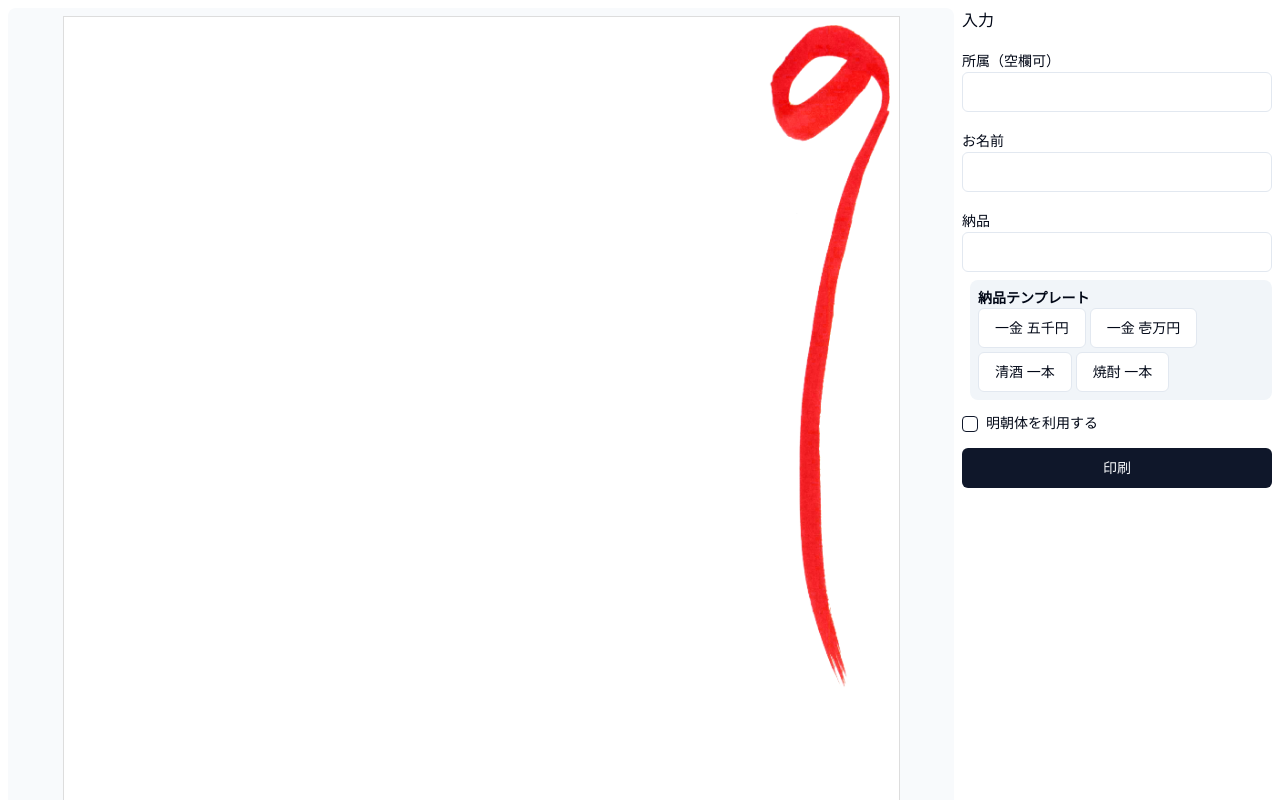
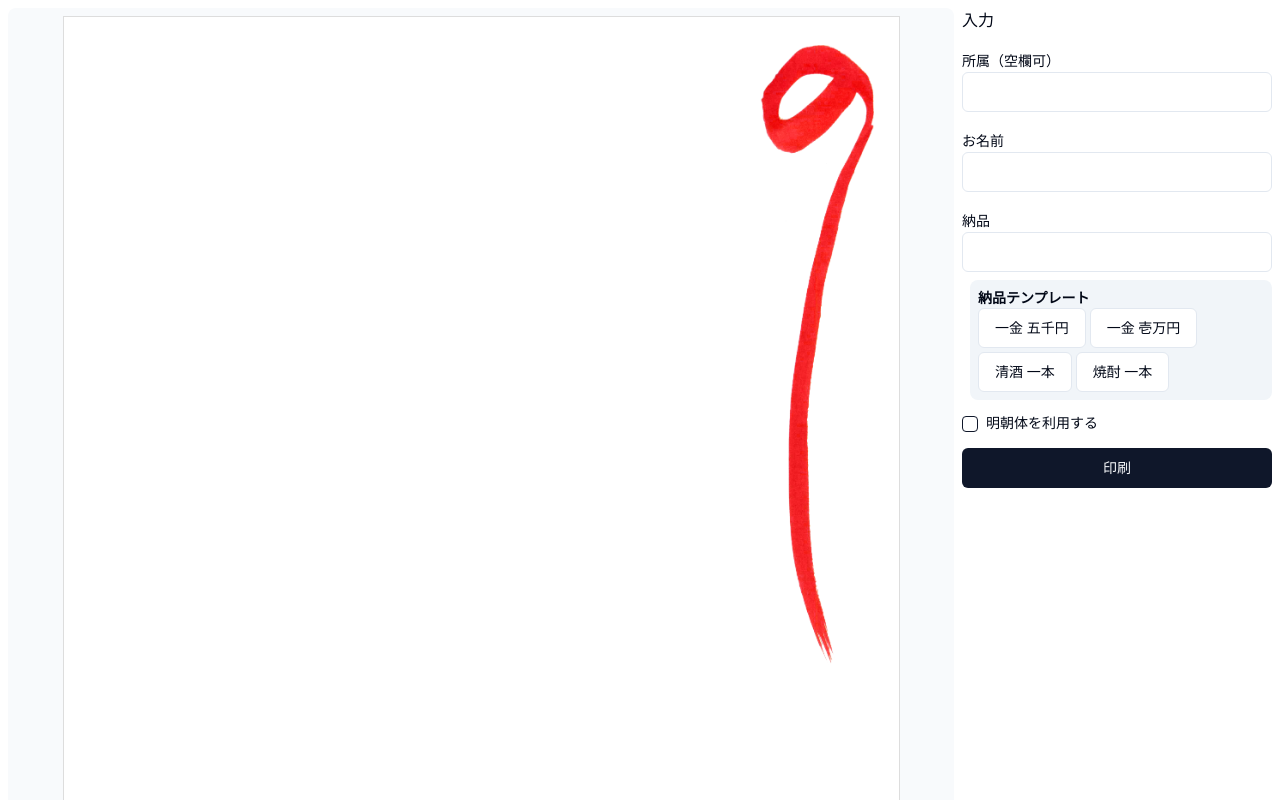
Before and after one commit to Remicck/noshi_generator, a React (Vite) app: page / in a window 1280 px wide. Shown: the top 800 px of the page. Built offline with nearby package versions, Linux system fonts and the light colour scheme.

Commit message:
のしの位置を調整

```diff
--- a/src/components/Preview.tsx
+++ b/src/components/Preview.tsx
@@ -43,7 +43,7 @@ export function Preview(props: PreviewProps) {
       <div className={clsx('w-[35%] flex items-center justify-start', styles.text)}>
         {formValue.item && <>{formValue.item}也</>}
       </div>
-      <div className={clsx('w-[30%] flex items-start justify-end')}>
+      <div className={clsx('w-[28%] flex items-start justify-end mt-5')}>
         <img src={noshiImage} alt="のし" className="w-1/2" />
       </div>
     </div>
```
